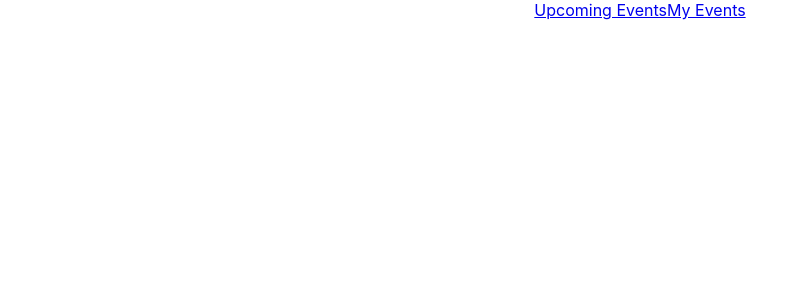
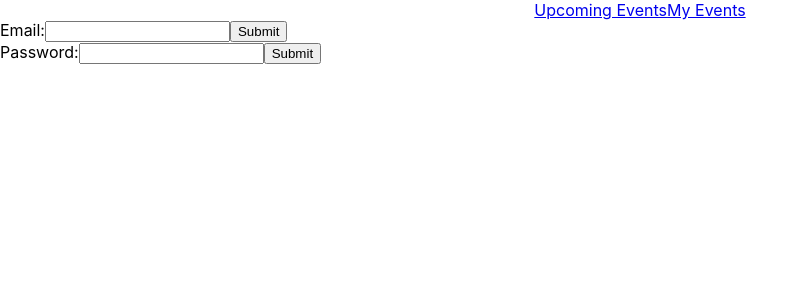
Before and after one commit to cphung1/lhl-final, a React (Create React App) app: page /login in a window 1280 px wide. Shown: the top 300 px of the page, without its empty margins (0-807 px from the left). Built offline with nearby package versions, Linux system fonts and the light colour scheme; no server answers.

Commit message:
created login componnent

```diff
--- a/src/App.js
+++ b/src/App.js
@@ -3,6 +3,7 @@ import './App.css';
 import Events from "./components/Events/Events"
 import axios from 'axios'
 import MyEvents from "./components/MyEvents/MyEvents"
+import Login from "./components/Login/Login"
 import {
   BrowserRouter as Router,
   Switch,
@@ -62,6 +63,7 @@ function App() {
       <div className="App">
         <Link to="/upcoming_events">Upcoming Events</Link>
         <Link to="/my_events">My Events</Link>
+        <Link to="/login" />
       </div>
 
       <Switch>
@@ -78,6 +80,9 @@ function App() {
             myEvents={state.myEvents}
           />
         </Route>
+        <Route path='/login'>
+          <Login />
+        </Route>
       </Switch>
     </Router>
   );
--- /dev/null
+++ b/src/components/Login/Login.js
@@ -0,0 +1,23 @@
+import React from 'react'
+import "./Login.scss"
+
+export default function Login(props) {
+  return (
+    <div>
+      <form>
+        <label>
+          Email:
+          <input type="text" name="email" />
+        </label>
+        <input type="submit" value="Submit" />
+      </form>
+      <form>
+        <label>
+          Password:
+          <input type="text" name="password" />
+        </label>
+        <input type="submit" value="Submit" />
+      </form>
+    </div>
+  )
+}
```
Also changed, not shown: src/components/Login/Login.scss (added).
